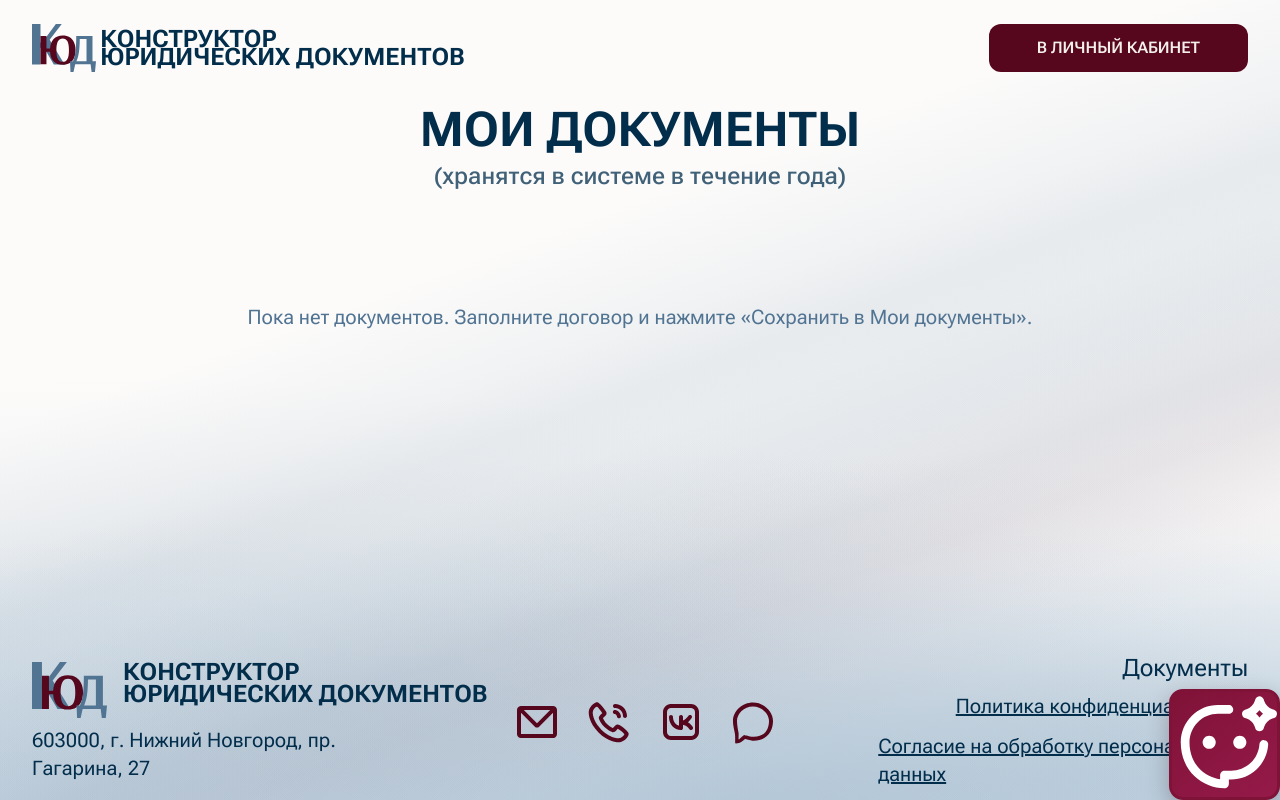
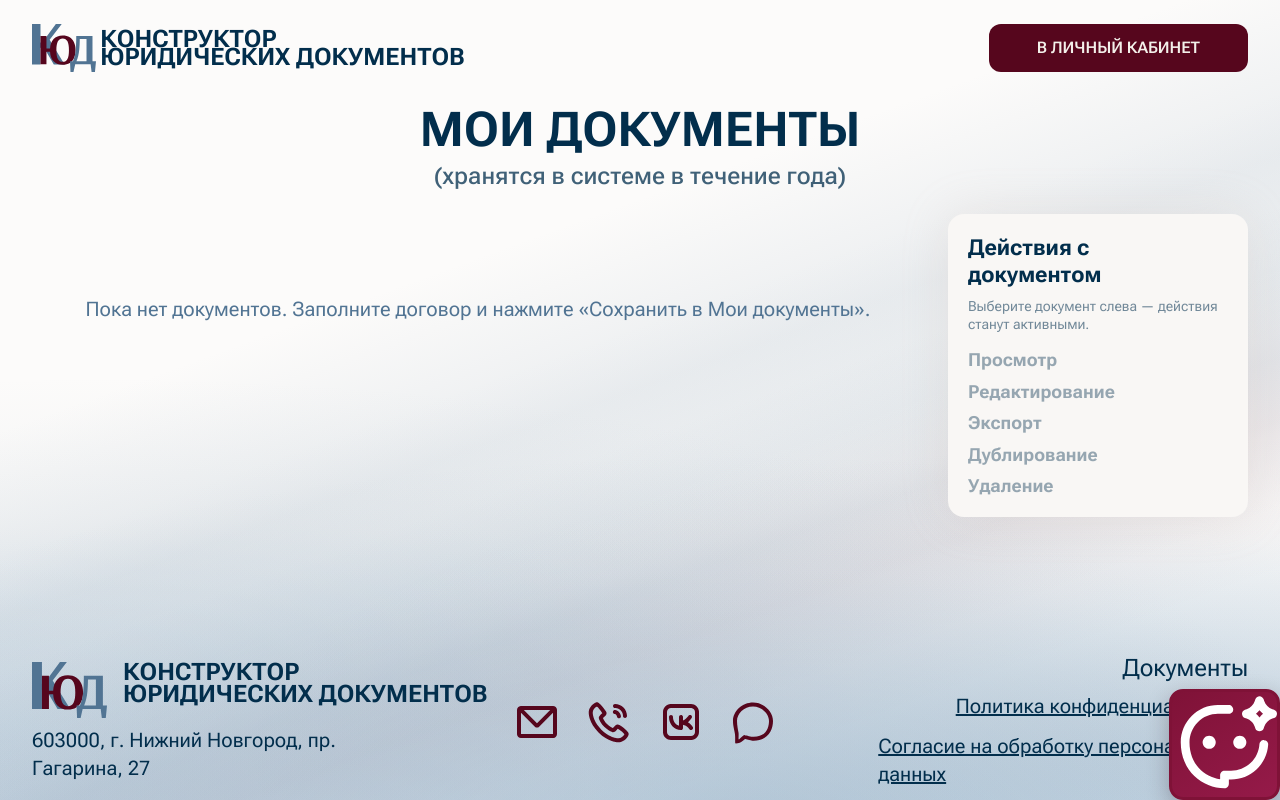
Before and after one commit to VladimirPozdeev06/Legal_Constructor, a Django app: page /my-documents/ in a window 1280 px wide. Run offline with Django 5.2, Linux system fonts and the light colour scheme; a user stored in the database is signed in; data comes from the database, SQL or seed files in the repository; some libraries are stand-ins or nearby versions; some web fonts are replaced.

Commit message:
«Мои документы»: общая панель действий справа, активируется при выборе документа
Co-Authored-By: Claude Opus 4.8 <noreply@anthropic.com>

```diff
--- a/templates/core/my_documents.html
+++ b/templates/core/my_documents.html
@@ -17,38 +17,57 @@
             <p class="text-center text-[24px] font-medium leading-[1.1] text-[#022E4C]/75">(хранятся в системе в течение года)</p>
         </section>
 
-        <section class="relative z-10 flex-1 p-2">
-            <div class="grid grid-cols-1 gap-5 md:grid-cols-2 xl:grid-cols-3">
+        <style>
+            .doc-card { cursor: pointer; }
+            .doc-card.selected { background: #CBD5DF; box-shadow: 0 0 0 2px #56061D inset; }
+            .doc-action { color: rgba(2, 46, 76, 0.4); cursor: not-allowed; }
+            .doc-action.active { color: #022E4C; cursor: pointer; }
+            .doc-action.active:hover { color: #517493; }
+        </style>
+
+        <section class="relative z-10 grid flex-1 items-start gap-6 xl:grid-cols-[1fr_minmax(240px,300px)]">
+            {# ── Список документов ── #}
+            <div class="grid grid-cols-1 gap-4 sm:grid-cols-2">
                 {% for item in documents %}
-                    <div class="flex flex-col gap-3 rounded-2xl border border-[#517493] bg-[#DCE3E9] px-6 py-5">
-                        <a href="{{ item.edit_url }}" class="group flex items-center gap-3">
+                    <div class="doc-card rounded-2xl border border-[#517493] bg-[#DCE3E9] px-6 py-5 transition hover:bg-[#CBD5DF]"
+                         data-edit-url="{{ item.edit_url }}"
+                         data-export-url="{{ item.export_url }}"
+                         data-duplicate-url="{{ item.duplicate_url }}"
+                         data-delete-url="{{ item.delete_url }}"
+                         data-title="{{ item.doc.title }}">
+                        <div class="flex items-center gap-3">
                             <img src="{% static 'icons/ic-document.svg' %}" alt="" class="h-12 w-12 shrink-0">
                             <span class="flex flex-col">
-                                <span class="text-[18px] font-semibold leading-[1.15] group-hover:text-[#56061D]">{{ item.doc.title }}</span>
+                                <span class="text-[18px] font-semibold leading-[1.15]">{{ item.doc.title }}</span>
                                 <span class="pt-1 text-[14px] text-[#022E4C]/70">{{ item.doc.updated_at|date:"d.m.Y, H:i" }}</span>
                             </span>
-                        </a>
-                        <div class="flex flex-wrap gap-2 border-t border-[#517493]/30 pt-3 text-[13px] font-semibold">
-                            <a href="{{ item.edit_url }}" class="rounded-lg bg-white/70 px-3 py-1.5 text-[#022E4C] transition hover:bg-white">Просмотр</a>
-                            <a href="{{ item.edit_url }}" class="rounded-lg bg-white/70 px-3 py-1.5 text-[#022E4C] transition hover:bg-white">Редактировать</a>
-                            <a href="{{ item.export_url }}" class="rounded-lg bg-[#517493] px-3 py-1.5 text-[#F3F0EA] transition hover:bg-[#7490A9]">Экспорт</a>
-                            <form method="post" action="{{ item.duplicate_url }}" class="m-0">
-                                {% csrf_token %}
-                                <input type="hidden" name="next" value="{% url 'core:my_documents' %}">
-                                <button type="submit" class="rounded-lg bg-white/70 px-3 py-1.5 text-[#022E4C] transition hover:bg-white">Дублировать</button>
-                            </form>
-                            <form method="post" action="{{ item.delete_url }}" class="m-0" onsubmit="return confirm('Удалить документ безвозвратно?');">
-                                {% csrf_token %}
-                                <input type="hidden" name="next" value="{% url 'core:my_documents' %}">
-                                <button type="submit" class="rounded-lg bg-[#56061D]/10 px-3 py-1.5 text-[#56061D] transition hover:bg-[#56061D]/20">Удалить</button>
-                            </form>
                         </div>
                     </div>
                 {% empty %}
                     <p class="col-span-full py-20 text-center text-[20px] text-[#517493]">Пока нет документов. Заполните договор и нажмите «Сохранить в Мои документы».</p>
                 {% endfor %}
             </div>
+
+            {# ── Действия (общие, справа) ── #}
+            <aside class="h-max rounded-2xl bg-[#F9F7F5] p-5 shadow-[0_0_48px_rgba(198,180,172,0.2)] xl:sticky xl:top-6">
+                <p class="text-[22px] font-bold leading-tight">Действия с документом</p>
+                <p id="selected-doc-name" class="mt-1 hidden text-[14px] font-semibold text-[#56061D]"></p>
+                <p id="actions-hint" class="mt-2 text-[14px] leading-[1.3] text-[#022E4C]/55">Выберите документ слева — действия станут активными.</p>
+                <div class="mt-4 flex flex-col gap-2.5 text-[18px] font-bold leading-[1.2]">
+                    <button type="button" data-action="edit"      class="doc-action text-left transition" disabled>Просмотр</button>
+                    <button type="button" data-action="edit"      class="doc-action text-left transition" disabled>Редактирование</button>
+                    <button type="button" data-action="export"    class="doc-action text-left transition" disabled>Экспорт</button>
+                    <button type="button" data-action="duplicate" class="doc-action text-left transition" disabled>Дублирование</button>
+                    <button type="button" data-action="delete"    class="doc-action text-left transition" disabled>Удаление</button>
+                </div>
+            </aside>
         </section>
+
+        {# скрытая форма для POST-действий (дублирование / удаление) #}
+        <form id="doc-action-form" method="post" class="hidden">
+            {% csrf_token %}
+            <input type="hidden" name="next" value="{% url 'core:my_documents' %}">
+        </form>
 
         <footer class="relative z-10 flex w-full items-center gap-12 pt-3">
             <div class="flex flex-1 flex-col gap-2">
@@ -72,4 +91,47 @@
         </footer>
     </div>
 </main>
+
+<script>
+(function () {
+    var cards = document.querySelectorAll('.doc-card');
+    var actions = document.querySelectorAll('.doc-action');
+    var nameEl = document.getElementById('selected-doc-name');
+    var hint = document.getElementById('actions-hint');
+    var form = document.getElementById('doc-action-form');
+    var selected = null;
+
+    function selectCard(card) {
+        cards.forEach(function (c) { c.classList.remove('selected'); });
+        card.classList.add('selected');
+        selected = card.dataset;
+        nameEl.textContent = selected.title;
+        nameEl.classList.remove('hidden');
+        hint.classList.add('hidden');
+        actions.forEach(function (b) { b.disabled = false; b.classList.add('active'); });
+    }
+
+    cards.forEach(function (card) {
+        card.addEventListener('click', function () { selectCard(card); });
+    });
+
+    actions.forEach(function (btn) {
+        btn.addEventListener('click', function () {
+            if (!selected) return;
+            var a = btn.dataset.action;
+            if (a === 'edit') { window.location.href = selected.editUrl; }
+            else if (a === 'export') { window.location.href = selected.exportUrl; }
+            else if (a === 'duplicate') { form.action = selected.duplicateUrl; form.submit(); }
+            else if (a === 'delete') {
+                if (confirm('Удалить документ «' + selected.title + '» безвозвратно?')) {
+                    form.action = selected.deleteUrl; form.submit();
+                }
+            }
+        });
+    });
+
+    // если документ один — выбрать его сразу
+    if (cards.length === 1) { selectCard(cards[0]); }
+})();
+</script>
 {% endblock %}
```
